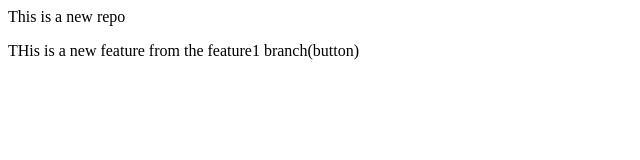
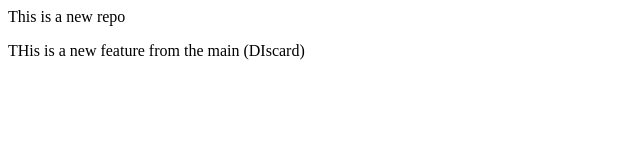
Before and after one commit to Hammadmazhar61245/LocalRepo, a plain HTML site: page index.html in a window 1280 px wide. Shown: the full height of the page, 0-640 px from the left. Drawn offline with Linux system fonts and the light colour scheme.

Commit message:
Added Discard

```diff
--- a/index.html
+++ b/index.html
@@ -1,2 +1,2 @@
 <p> This is a new repo </p>
-<p> THis is a new feature from the feature1 branch(button) </p>
+<p> THis is a new feature from the main (DIscard) </p>
```
